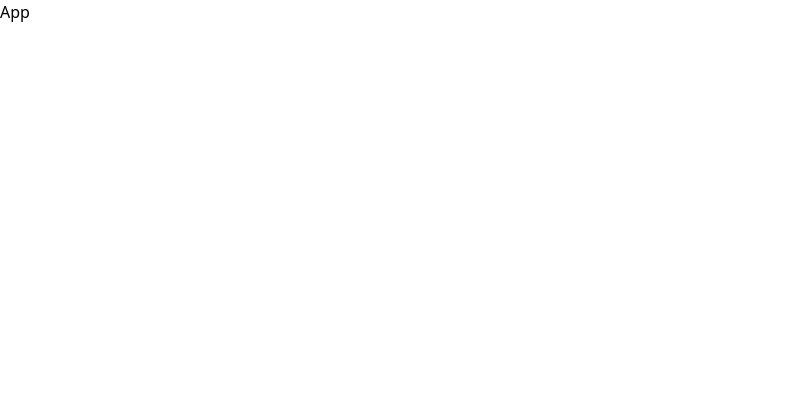
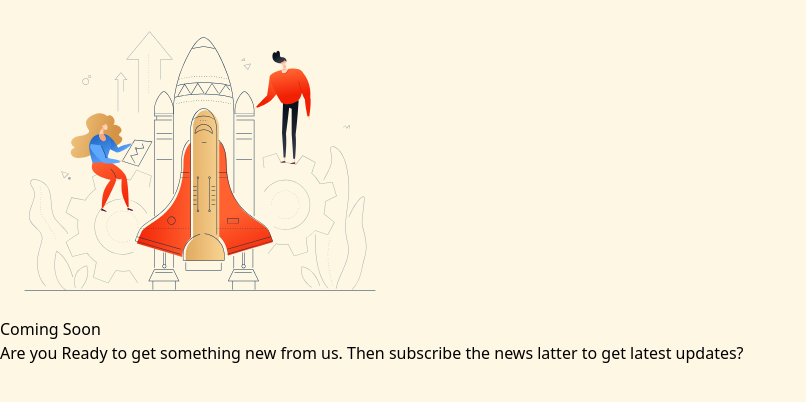
Before and after one commit to OlaiwonAbdullahi/Coming-Soon, a React (Vite) app: page / in a window 1280 px wide. Shown: the top 402 px of the page, without its empty margins (0-806 px from the left). Built offline with nearby package versions, Linux system fonts and the light colour scheme.

Commit message:
update App.jsx

```diff
--- a/src/App.jsx
+++ b/src/App.jsx
@@ -1,5 +1,19 @@
+import Rocket from "./assets/rocket.svg";
 const App = () => {
-  return <div>App</div>;
+  return (
+    <div className=" bg-bg min-h-screen">
+      <div className="">
+        <img src={Rocket} alt="" />
+      </div>
+      <div className="">
+        <h2>Coming Soon</h2>
+        <p>
+          Are you Ready to get something new from us. Then subscribe the news
+          latter to get latest updates?
+        </p>
+      </div>
+    </div>
+  );
 };
 
 export default App;
--- /dev/null
+++ b/src/components/Form.jsx
@@ -0,0 +1,7 @@
+import React from "react";
+
+const Form = () => {
+  return <div>Form</div>;
+};
+
+export default Form;
```
